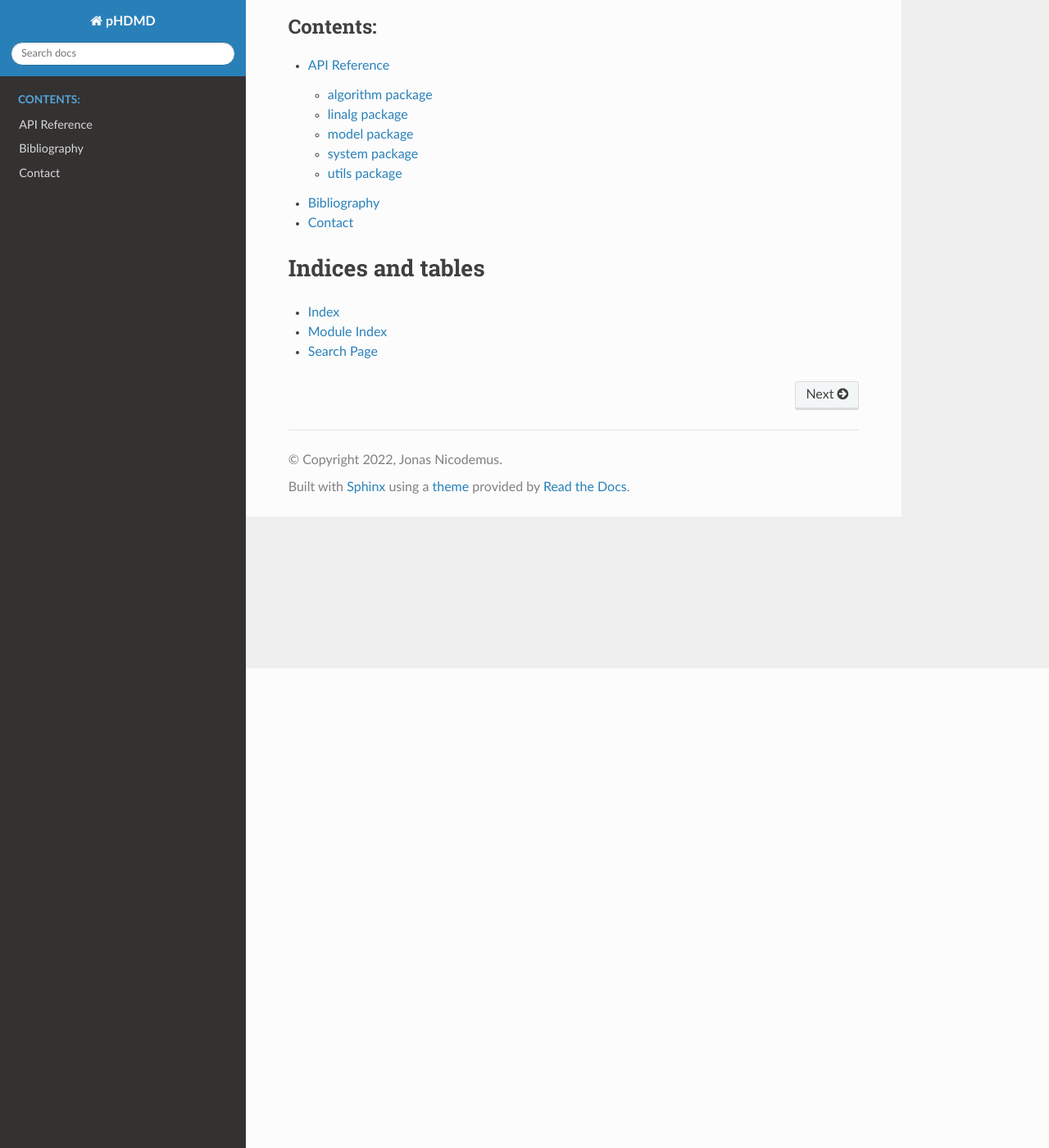
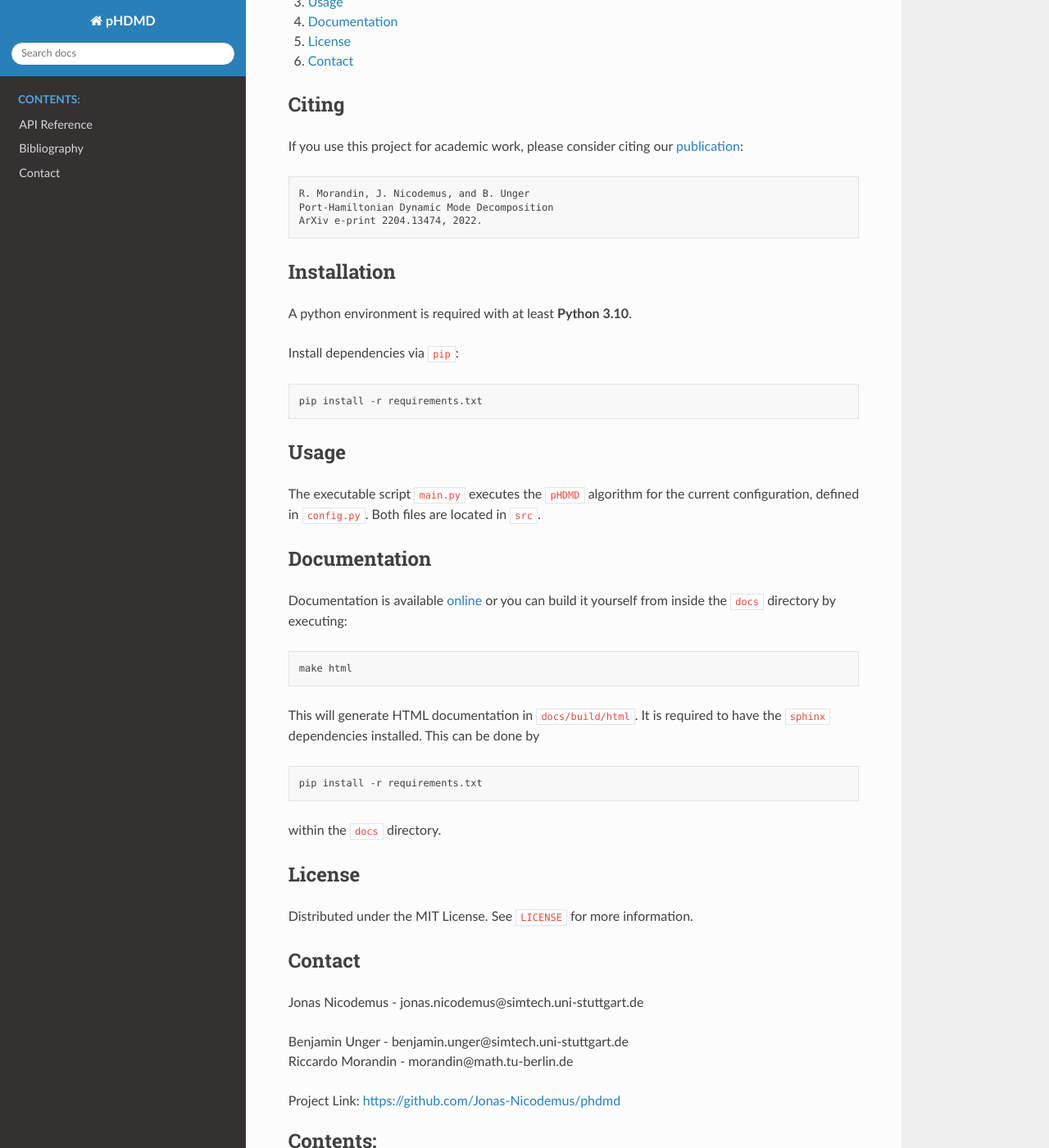
Before and after one commit to Jonas-Nicodemus/phdmd, a Sphinx documentation site: the page built from docs/source/index.rst, in a window 1280 px wide and 1400 px high, scrolled down 585 px. Shown: the whole window at 82% size. Built offline with Sphinx 7.4.7 and the Read the Docs theme 2.0.0, drawn with Linux system fonts in a browser that asks for light colours; formulas are drawn with MathJax 3; some of the changed lines change nothing that is shown; some of the changed text lies outside the part shown.

Commit message:
use README.md as index.html in docs

```diff
--- a/docs/requirements.txt
+++ b/docs/requirements.txt
@@ -2,3 +2,4 @@ Sphinx>=4.5.0
 sphinx-rtd-theme>=1.0.0
 sphinxcontrib-bibtex>=2.4.2
 sphinxcontrib-katex>=0.8.6
+myst-parser>=0.17.2
--- a/docs/source/conf.py
+++ b/docs/source/conf.py
@@ -34,6 +34,7 @@ extensions = ['sphinx.ext.autodoc',
               'sphinx.ext.napoleon',
               'sphinxcontrib.katex',
               'sphinxcontrib.bibtex',
+              'myst_parser'
 ]
 
 import sphinxcontrib.katex as katex
--- a/docs/source/index.rst
+++ b/docs/source/index.rst
@@ -3,32 +3,8 @@
    You can adapt this file completely to your liking, but it should at least
    contain the root `toctree` directive.
 
-Port-Hamiltonian Dynamic Mode Decomposition
-===========================================
-
-We present a novel physics-informed system identification method to construct
-a passive linear time-invariant system. In more detail, for a given quadratic
-energy functional, measurements of the input, state, and output of a system
-in the time domain, we find a realization that approximates the data well
-while guaranteeing that the energy functional satisfies a dissipation inequality.
-To this end, we use the framework of port-Hamiltonian (pH) systems and modify
-the dynamic mode decomposition to be feasible for continuous-time pH systems.
-We propose an iterative numerical method to solve the corresponding least-squares
-minimization problem. We construct an effective initialization of the algorithm
-by studying the least-squares problem in a weighted norm, for which we present
-the analytical minimum-norm solution. The efficiency of the proposed method is
-demonstrated with several numerical examples.
-
-Citing
-======
-If you use pHDMD for academic work, please consider citing our
-`publication <https://arxiv.org/abs/2204.13474>`_:
-
-    R. Morandin, J. Nicodemus, and B. Unger
-    Port-Hamiltonian Dynamic Mode Decomposition
-    ArXiv e-print 2204.13474, 2022.
-
-
+.. include:: ../../README.md
+   :parser: myst_parser.sphinx_
 
 .. toctree::
    :maxdepth: 2
```
